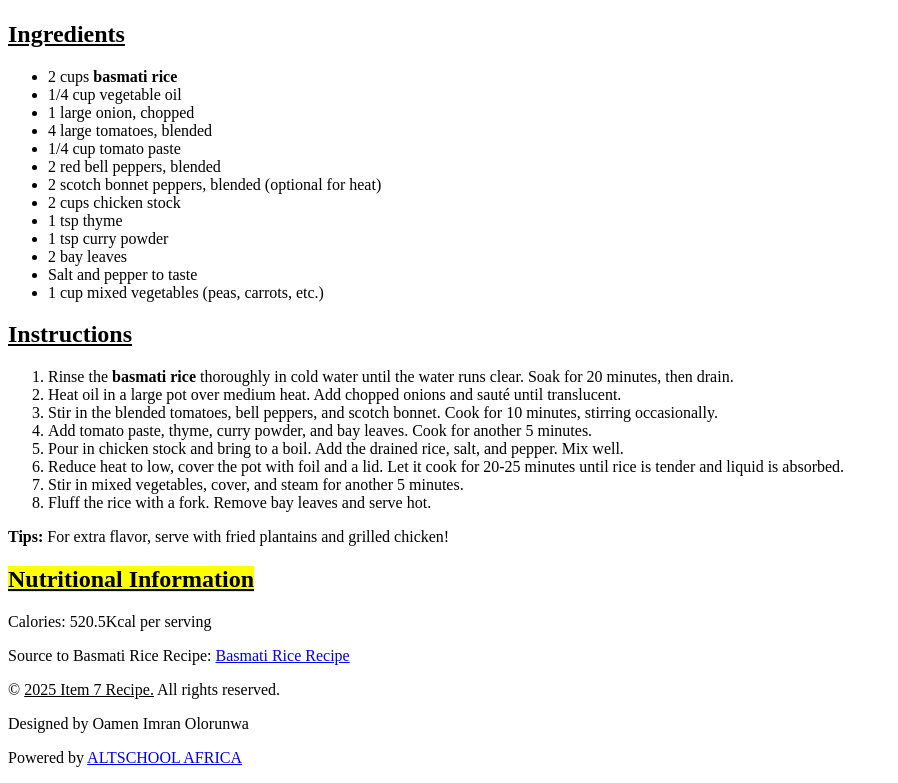
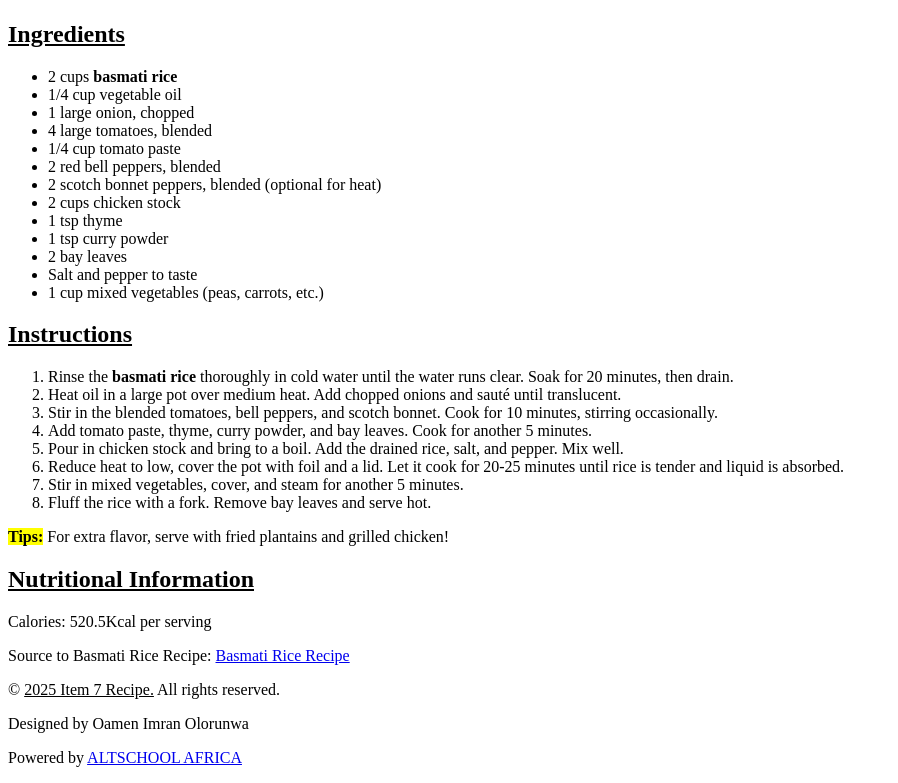
Before and after one commit to Imran-247/Recipe, a plain HTML site: page index.html in a window 1280 px wide. Shown: the part 1342-2125 px from the top of the page, without its empty margins (0-898 px from the left). Drawn offline with Linux system fonts and the light colour scheme.

Commit message:
Update index.html

```diff
--- a/index.html
+++ b/index.html
@@ -54,11 +54,11 @@
              <li>Stir in mixed vegetables, cover, and steam for another 5 minutes.</li>
              <li>Fluff the rice with a fork. Remove bay leaves and serve hot.</li>
           </ol>
-          <p class="note"><b>Tips:</b> For extra flavor, serve with fried plantains and grilled chicken!</p>
+          <p class="note"><b><mark>Tips:</mark></b> For extra flavor, serve with fried plantains and grilled chicken!</p>
       </section>
         <!-- Info Section -->
       <div class="recipe_info">
-          <h2><mark><u>Nutritional Information</u></mark></h2>
+          <h2><u>Nutritional Information</u></h2>
           <p>Calories: 520.5Kcal per serving</p>
       </div>
       <div class="recipe_source">
```
